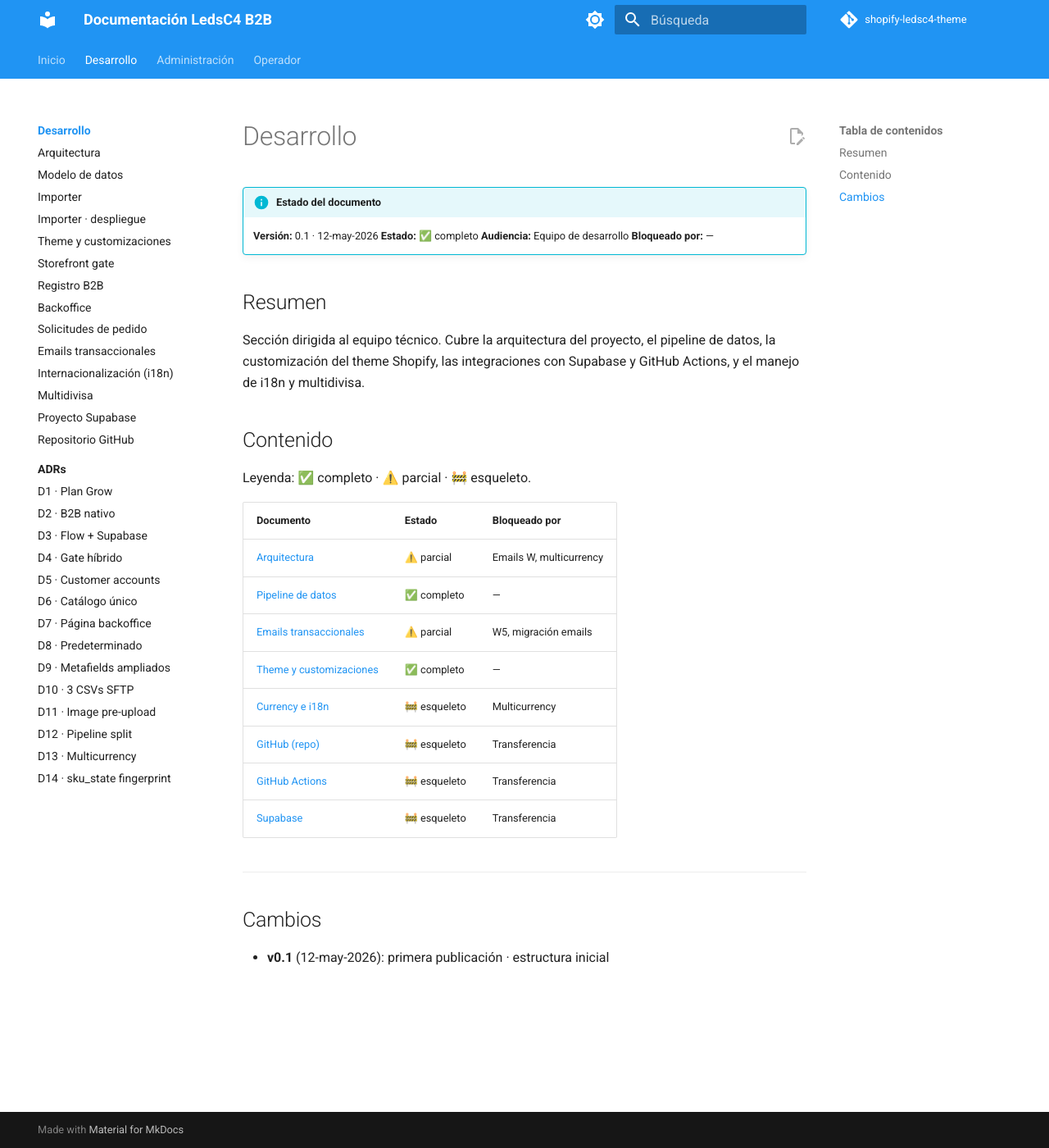
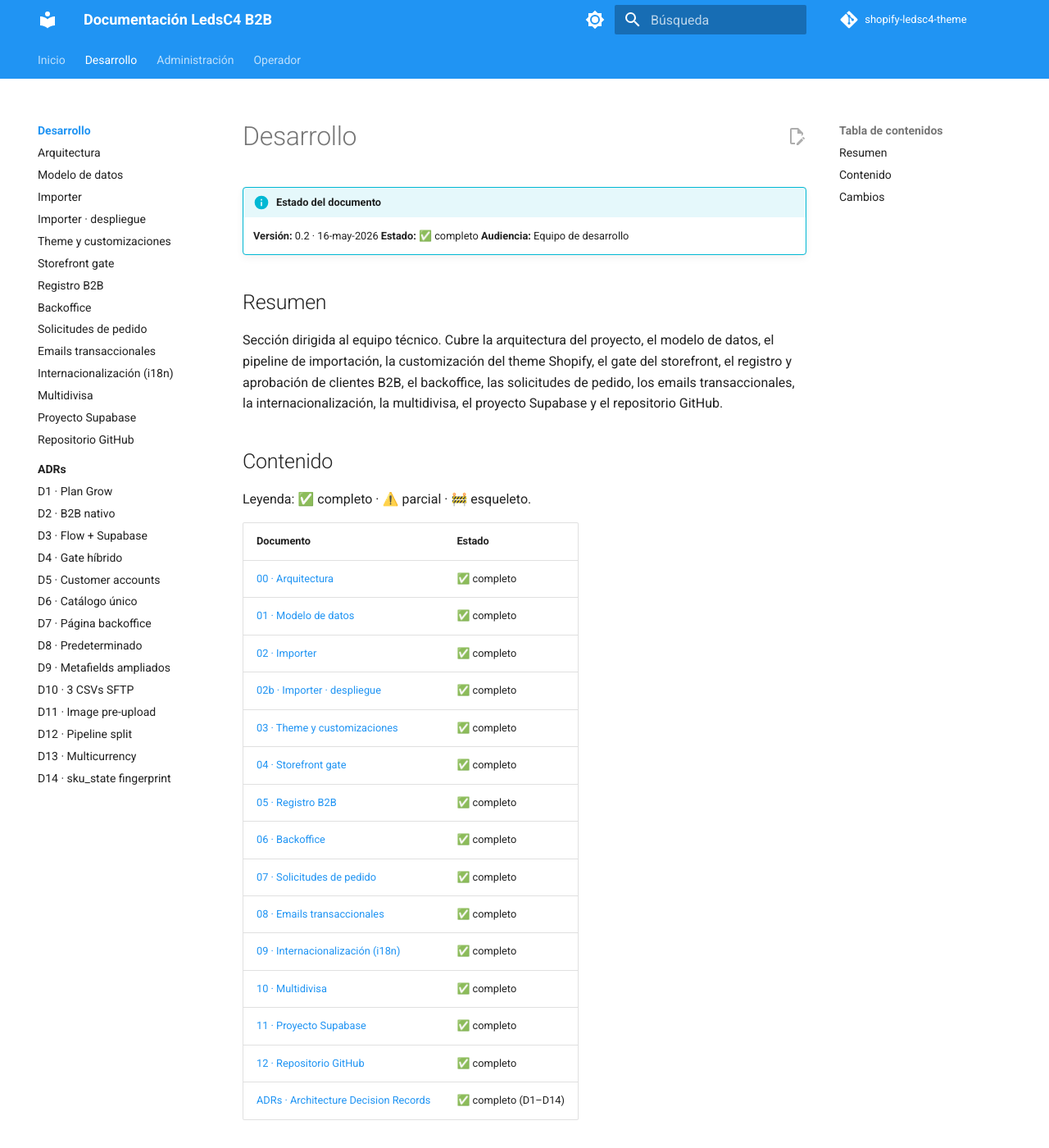
Before and after one commit to danielpenamad/shopify-ledsc4-theme, an MkDocs documentation site: the page built from docs/desarrollo/index.md, in a window 1280 px wide and 1400 px high. Shown: the whole window at 82% size. Built offline with MkDocs 1.6.1 and Material for MkDocs 9.7.7, drawn with Linux system fonts in a browser that asks for light colours; comment, search, counter and statistics services are not loaded; some of the changed text lies outside the part shown.

Commit message:
docs: actualizar desarrollo/index.md con los docs reales
La tabla de contenido listaba la serie vieja de 8 esqueletos v0.1.
Reemplazada con los 13 docs reales del eje (00-12) + la entrada de
ADRs. Anade los docs planificados pendientes (13-16). Version 0.2.

```diff
--- a/docs/desarrollo/index.md
+++ b/docs/desarrollo/index.md
@@ -1,32 +1,41 @@
 # Desarrollo
 
 !!! info "Estado del documento"
-    **Versión:** 0.1 · 12-may-2026
+    **Versión:** 0.2 · 16-may-2026
     **Estado:** ✅ completo
     **Audiencia:** Equipo de desarrollo
-    **Bloqueado por:** —
 
 ## Resumen
 
-Sección dirigida al equipo técnico. Cubre la arquitectura del proyecto, el pipeline de datos, la customización del theme Shopify, las integraciones con Supabase y GitHub Actions, y el manejo de i18n y multidivisa.
+Sección dirigida al equipo técnico. Cubre la arquitectura del proyecto, el modelo de datos, el pipeline de importación, la customización del theme Shopify, el gate del storefront, el registro y aprobación de clientes B2B, el backoffice, las solicitudes de pedido, los emails transaccionales, la internacionalización, la multidivisa, el proyecto Supabase y el repositorio GitHub.
 
 ## Contenido
 
 Leyenda: ✅ completo · ⚠️ parcial · 🚧 esqueleto.
 
-| Documento | Estado | Bloqueado por |
-| --- | --- | --- |
-| [Arquitectura](00-arquitectura.md) | ⚠️ parcial | Emails W, multicurrency |
-| [Pipeline de datos](01-pipeline-datos.md) | ✅ completo | — |
-| [Emails transaccionales](02-emails-transaccionales.md) | ⚠️ parcial | W5, migración emails |
-| [Theme y customizaciones](03-theme-customizaciones.md) | ✅ completo | — |
-| [Currency e i18n](04-currency-i18n.md) | 🚧 esqueleto | Multicurrency |
-| [GitHub (repo)](05-github-repo.md) | 🚧 esqueleto | Transferencia |
-| [GitHub Actions](06-github-actions.md) | 🚧 esqueleto | Transferencia |
-| [Supabase](07-supabase.md) | 🚧 esqueleto | Transferencia |
+| Documento | Estado |
+| --- | --- |
+| [00 · Arquitectura](00-arquitectura.md) | ✅ completo |
+| [01 · Modelo de datos](01-data-model.md) | ✅ completo |
+| [02 · Importer](02-importer.md) | ✅ completo |
+| [02b · Importer · despliegue](02b-importer-deploy.md) | ✅ completo |
+| [03 · Theme y customizaciones](03-theme-customizaciones.md) | ✅ completo |
+| [04 · Storefront gate](04-storefront-gate.md) | ✅ completo |
+| [05 · Registro B2B](05-registro-b2b.md) | ✅ completo |
+| [06 · Backoffice](06-backoffice.md) | ✅ completo |
+| [07 · Solicitudes de pedido](07-solicitudes-pedido.md) | ✅ completo |
+| [08 · Emails transaccionales](08-emails-transaccionales.md) | ✅ completo |
+| [09 · Internacionalización (i18n)](09-i18n.md) | ✅ completo |
+| [10 · Multidivisa](10-multicurrency.md) | ✅ completo |
+| [11 · Proyecto Supabase](11-supabase.md) | ✅ completo |
+| [12 · Repositorio GitHub](12-github-repo.md) | ✅ completo |
+| [ADRs · Architecture Decision Records](adrs/index.md) | ✅ completo (D1–D14) |
+
+Documentos planificados, aún no escritos: 13 · GitHub Actions, 14 · Secrets, 15 · Scripts, 16 · Operations runbook.
 
 ---
 
 ## Cambios
 
-- **v0.1** (12-may-2026): primera publicación · estructura inicial
+- **v0.2** (16-may-2026): tabla de contenido resincronizada con los docs reales del eje. Eliminados los esqueletos v0.1.
+- **v0.1** (12-may-2026): primera publicación · estructura inicial.
```
